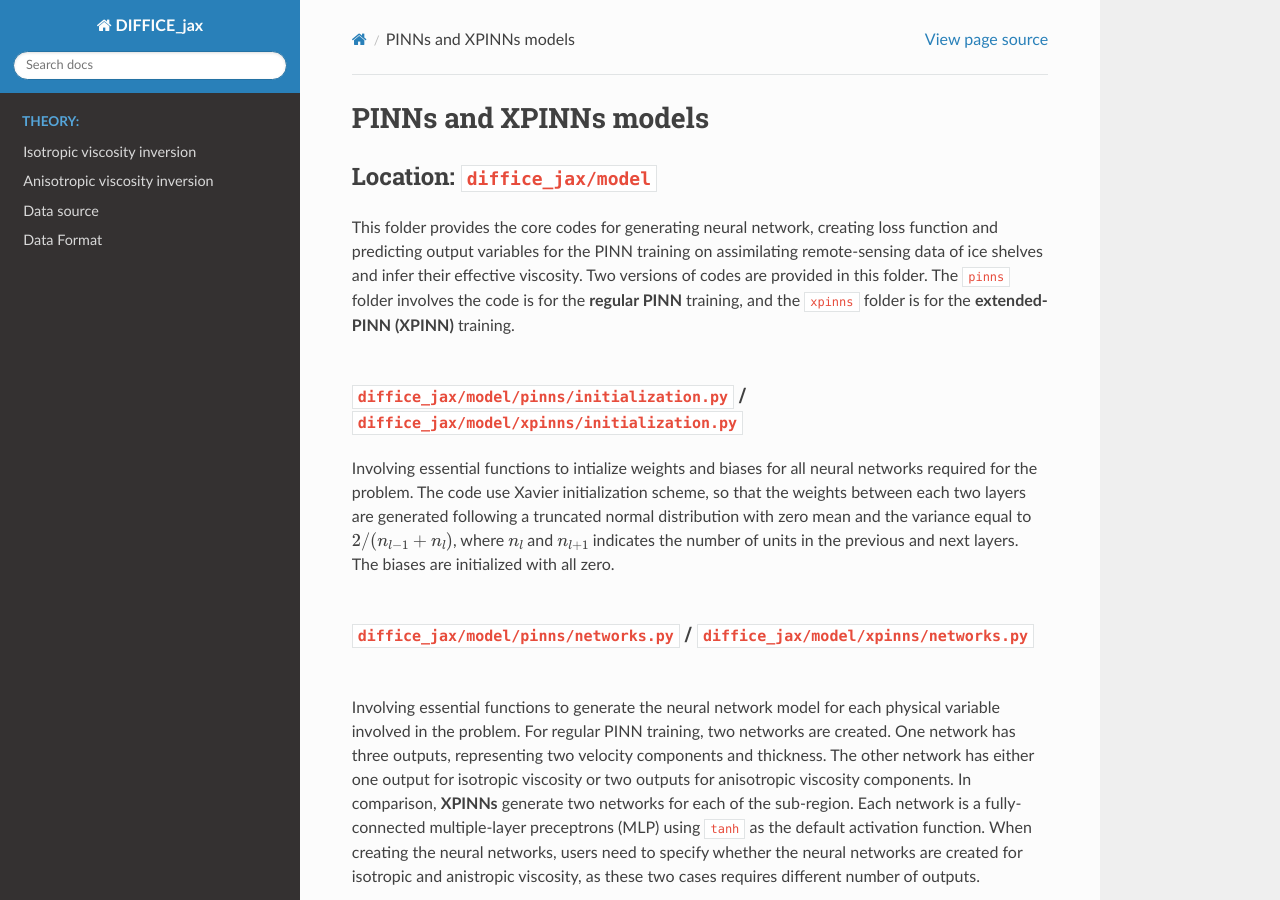
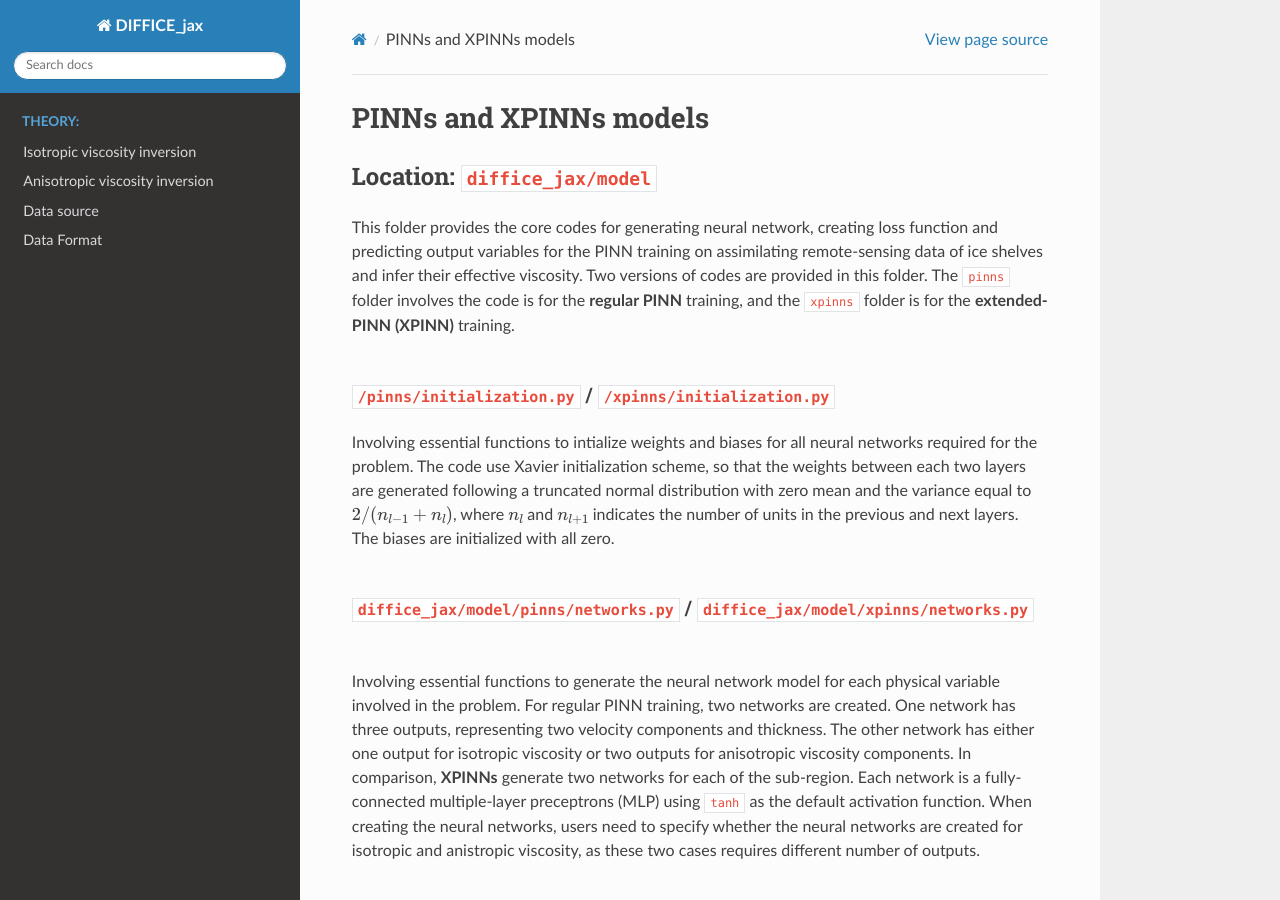
Before and after one commit to YaoGroup/DIFFICE_jax, a Sphinx documentation site: the page built from docs/source/func_models.md, in a window 1280 px wide and 900 px high. Built offline with Sphinx 7.4.7 and the Read the Docs theme 3.1.0, drawn with Linux system fonts in a browser that asks for light colours.

Commit message:
Update func_models.md

```diff
--- a/docs/source/func_models.md
+++ b/docs/source/func_models.md
@@ -12,7 +12,7 @@ the **regular PINN** training, and the `xpinns` folder is for the **extended-PIN
 <br />
 
 
-### `diffice_jax/model/pinns/initialization.py` / `diffice_jax/model/xpinns/initialization.py`
+### `/pinns/initialization.py` / `/xpinns/initialization.py`
 
 Involving essential functions to intialize weights and biases for all neural networks required
 for the problem. The code use Xavier initialization scheme, so that the weights between each
```
